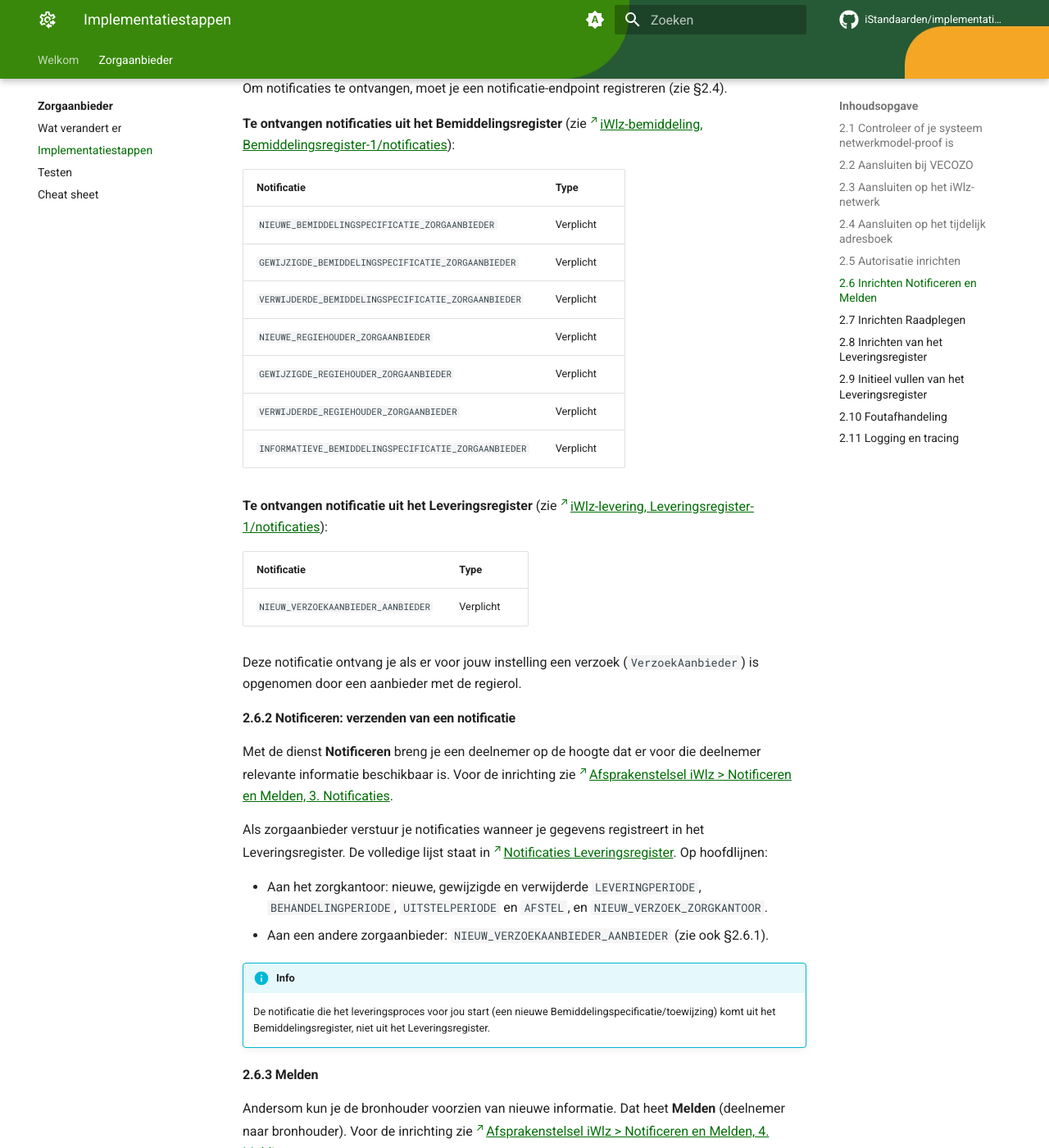
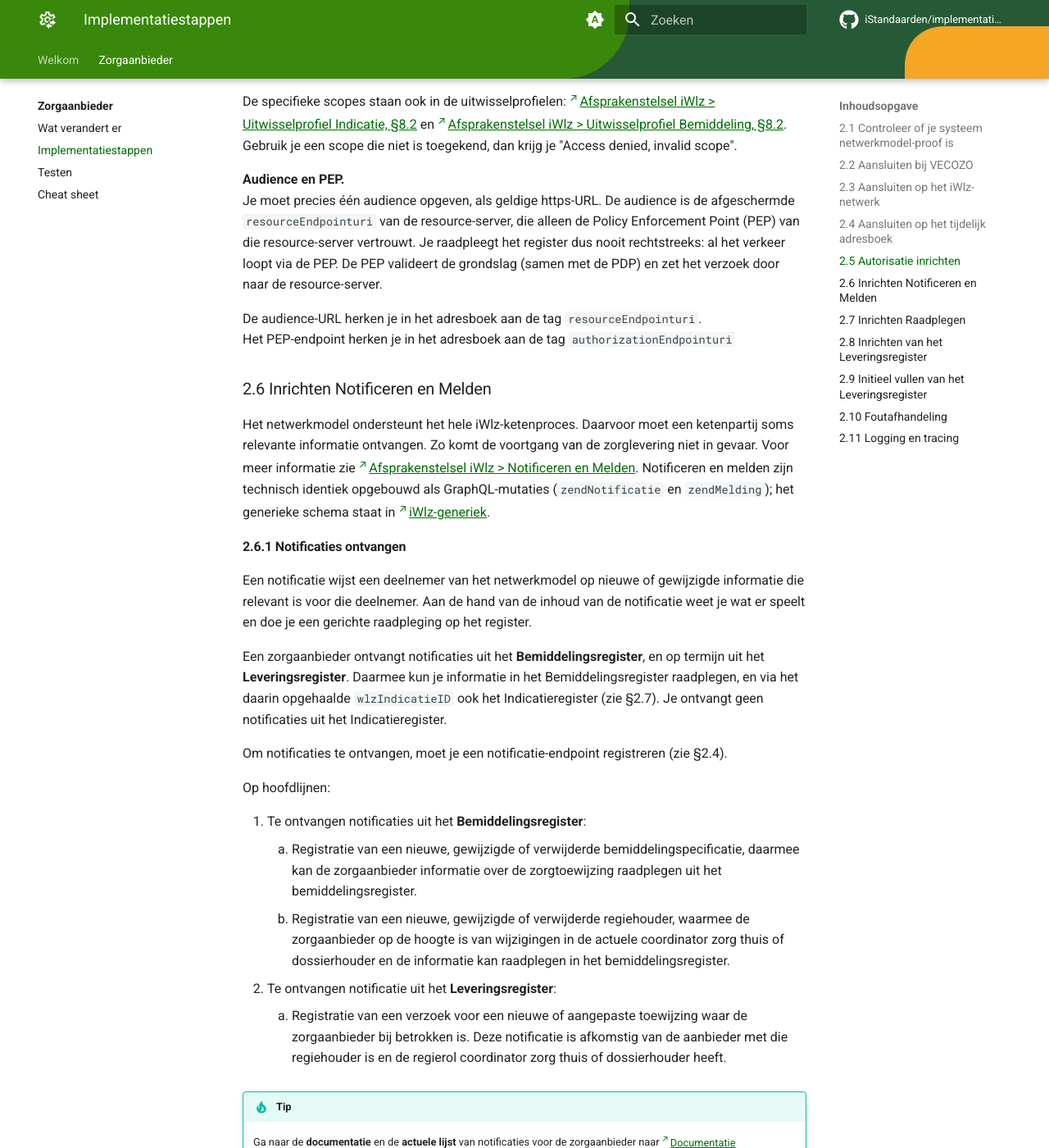
Before and after one commit to iStandaarden/implementatiehandleiding-netwerkmodel, an MkDocs documentation site: the page built from docs/zorgaanbieder/2-implementatiestappen.md, in a window 1280 px wide and 1400 px high, scrolled down 4707 px. Shown: the whole window at 82% size. Built offline with MkDocs 1.6.1 and Material for MkDocs 9.7.7, drawn with Linux system fonts in a browser that asks for light colours; comment, search, counter and statistics services are not loaded; the version menu is left out; some of the changed text lies outside the part shown.

Commit message:
Beschrijving over aansluiting VECOZO is niet juist Fixes #4 en opschoning

````diff
--- a/current-version.txt
+++ b/current-version.txt
@@ -1 +1 @@
-v1.0.2
+v1.0.3
--- a/docs/zorgaanbieder/2-implementatiestappen.md
+++ b/docs/zorgaanbieder/2-implementatiestappen.md
@@ -16,7 +16,10 @@ Gebruik van het iWlz-netwerk vereist aansluiting bij VECOZO. De vereisten staan
 
 Softwareleveranciers en zorginkoopbemiddelaars hoeven niet zelf NEN 7510-gecertificeerd te zijn en hoeven geen eigen AGB-code aan te leveren; de zorgorganisatie die hun software gebruikt blijft verantwoordelijk.
 
-Een organisatie die al via een OVK bij VECOZO is aangesloten, moet vooralsnog een nieuw systeemcertificaat aanvragen voor het iWlz-netwerk. Het bestaande systeemcertificaat kun je niet hergebruiken. De geregistreerde IP-adressen en de toestemmingsverklaring kun je mogelijk wel hergebruiken. Of hergebruik van het certificaat later toch mogelijk wordt, toetsen we nog. Let op: voor het iWlz-netwerk heb je een apart test- en productiecertificaat nodig. Ook meld je je resource-server-endpoints aan (zie §2.3 en §2.4).
+Een organisatie die al via een OVK bij VECOZO is aangesloten, hoeft *geen* nieuw systeemcertificaat aan te vragen voor het iWlz-netwerk. Het bestaande systeemcertificaat kun je hergebruiken. De geregistreerde IP-adressen kun je ook hergebruiken. Of hergebruik van de toestemmingsverklaring mogelijk wordt, toetsen we nog.
+
+!!! warning "Let op:"
+    Voor het iWlz-netwerk heb je een apart test- en productiecertificaat nodig. Meldt ook de resource-server-endpoints aan (zie §2.3 en §2.4).
 
 ### 2.3 Aansluiten op het iWlz-netwerk
 
@@ -51,23 +54,50 @@ De softwareleverancier van de zorgaanbieder moet voor aansluiting op het Bemidde
 - `tokenEndpoint.tokenEndpointuri` (de autorisatieserver)
 - `systeemrollen[]` met een `systeemrolcode` en een `resourceEndpoint.resourceEndpointuri` (de eigenlijke dienst)
 
+Voorbeeld van een adres-entry voor een notificatie endpoint van een zorgaanbieder (Niet normatief):
 ```json
 {
-    "electronicServices": [
+  "_comment": "iWlz service lijst - versie 0.1 - 12-11-2024",
+  "electronicServices": [
+    {
+      "description": "TEST OMGEVING Voor het notificeren van zorgaanbieder 12121212",
+      "gegevensdienstId": "12121212_NOTIFICATIE_TST",
+      "weergavenaam": "TEST OMGEVING - notificaties voor 12121212",
+      "authorizationEndpoint": {
+        "_comment": "TEST OMGEVING - PEP Endpoint",
+        "authorizationEndpointuri": "https://fictief.PEP.adres/"
+      },
+      "tokenEndpoint": {
+        "_comment": "TEST OMGEVING - Autorisatieserver",
+        "tokenEndpointuri": "https://fictief.autorisatie.punt"
+      },
+      "systeemrollen": [
         {
-            "description": "TEST OMGEVING Voor het raadplegen van het Wlz Indicatieregister",
-            "gegevensdienstId": "CIZ_INDICATIE_TST",
-            "weergavenaam": "TEST OMGEVING - Wlz Indicatieregister", "authorizationEndpoint": { "authorizationEndpointuri": "https://<pep-url>/" },
-            "tokenEndpoint": { "tokenEndpointuri": "https://<autorisatieserver-url>/" },
-            "systeemrollen": [
-                { "systeemrolcode": "Register",
-                "resourceEndpoint": { "resourceEndpointuri": "https://<graphql-endpoint>/" }
-                 }
-            ]
+          "systeemrolcode": "NOTIFICATIE_BEMIDDELING",
+          "resourceEndpoint": {
+            "_comment": "12121212 notificatie endpoint voor notificaties uit Bemiddelingsregister",
+            "resourceEndpointuri": "https://test.notificatie.end.punt",
+            "period": { "start": "2026-10-21T09:00:00.000Z" }
+          }
         }
-    ]
+      ]
+    }
+  ]
 }
+
 ```
+
+Op dit moment zijn de autorisatieserver `tokenEndpoint` en de toegangscontrole `authorizationEndpoint` centraal en is de endpoint vulling daarvan daarom vast. Het `resourceEndpoint` is in handen van de bronhouder en heeft momenteel vier rollen.
+
+| systeemrolcode |	Betekenis |
+| :-- | :-- |
+| REGISTER | Endpoint voor raadplegen register |
+| MELDING	| Endpoint voor iWlz (Fout-)meldingen |
+| NOTIFICATIE_INDICATIE	| Notificatie endpoint voor het ontvangen van notificatie uit Indicatieregister |
+| NOTIFICATIE_BEMIDDELING	| Notificatie endpoint voor het ontvangen van notificaties uit Bemiddelingsregister |
+
+Lees de volledige beschrijving van het adresboek op: [github.com/iStandaarden/iWlz-adresboek-public](https://github.com/iStandaarden/iWlz-adresboek-public)
+
 !!! info
     Registreer per AGB-code de relevante endpoints in het tijdelijk adresboek. Neem hiervoor contact op met iStandaarden.
 
@@ -113,9 +143,11 @@ sequenceDiagram
 ```
 Figuur 2 - Autorisatie en raadplegen via de PEP
 
-**Acteren namens de zorgaanbieder (AGB-actor).** Een softwareleverancier of intermediair handelt namens de zorgaanbieder via het actor-mechanisme. Een zorgaanbieder wordt geïdentificeerd met een AGB-code (een zorgkantoor met een UZOVI-code). In het access-token staat de zorgaanbieder daarom als `sub = agbcode:012345678`. Het token is maximaal één uur geldig. Voor meer informatie zie [Afsprakenstelsel iWlz > nID netwerkstelsel, 3. Autoriseren](https://istandaarden.github.io/Afsprakenstelsel-iWlz/current/applicatie/nid_netwerkstelsel/#3-autoriseren).
+**Acteren namens de zorgaanbieder (AGB-actor).**
+Een softwareleverancier of intermediair handelt namens de zorgaanbieder via het actor-mechanisme. Een zorgaanbieder wordt geïdentificeerd met een AGB-code (een zorgkantoor met een UZOVI-code). In het access-token staat de zorgaanbieder daarom als `sub = agbcode:012345678`. Het token is maximaal één uur geldig. Voor meer informatie zie [Afsprakenstelsel iWlz > nID netwerkstelsel, 3. Autoriseren](https://istandaarden.github.io/Afsprakenstelsel-iWlz/current/applicatie/nid_netwerkstelsel/#3-autoriseren).
 
-**Scopes.** Een scope is opgebouwd uit het resource-type en de benodigde toegang. Voor de zorgaanbieder zijn dit de relevante scopes:
+**Scopes.**
+Een scope is opgebouwd uit het resource-type en de benodigde toegang. Voor de zorgaanbieder zijn dit de relevante scopes:
 
 | **Doel** | **Scope** |
 | --- | --- |
@@ -126,12 +158,13 @@ Figuur 2 - Autorisatie en raadplegen via de PEP
 
 De specifieke scopes staan ook in de uitwisselprofielen: [Afsprakenstelsel iWlz > Uitwisselprofiel Indicatie, §8.2](https://istandaarden.github.io/Afsprakenstelsel-iWlz/current/uitwisselprofiel/uitwisselprofiel_indicatie/#82-nid-netwerkstelsel-scopes) en [Afsprakenstelsel iWlz > Uitwisselprofiel Bemiddeling, §8.2](https://istandaarden.github.io/Afsprakenstelsel-iWlz/current/uitwisselprofiel/uitwisselprofiel_bemiddeling/#82-nid-netwerkstelsel-scopes). Gebruik je een scope die niet is toegekend, dan krijg je "Access denied, invalid scope".
 
-**Audience en PEP.** Je moet precies één audience opgeven, als geldige https-URL. De audience is de afgeschermde `resourceEndpointuri` van de resource-server, die alleen de Policy Enforcement Point (PEP) van die resource-server vertrouwt. Je raadpleegt het register dus nooit rechtstreeks: al het verkeer loopt via de PEP. De PEP valideert de grondslag (samen met de PDP) en zet het verzoek door naar de resource-server. De audience-URL herken je in het adresboek aan de tag `resourceEndpointuri`.
+**Audience en PEP.**
+Je moet precies één audience opgeven, als geldige https-URL. De audience is de afgeschermde `resourceEndpointuri` van de resource-server, die alleen de Policy Enforcement Point (PEP) van die resource-server vertrouwt. Je raadpleegt het register dus nooit rechtstreeks: al het verkeer loopt via de PEP. De PEP valideert de grondslag (samen met de PDP) en zet het verzoek door naar de resource-server.
 
-De PEP-endpoints zijn:
+De audience-URL herken je in het adresboek aan de tag `resourceEndpointuri`.
+Het PEP-endpoint herken je in het adresboek aan de tag `authorizationEndpointuri`
 
-- Testomgeving: `https://tst-api.vecozo.nl/tst/netwerkmodel/v3/pep`
-- Productieomgeving: `https://api.vecozo.nl/netwerkmodel/v3/pep`
+
 
 ### 2.6 Inrichten Notificeren en Melden
 
@@ -141,41 +174,35 @@ Het netwerkmodel ondersteunt het hele iWlz-ketenproces. Daarvoor moet een ketenp
 
 Een notificatie wijst een deelnemer van het netwerkmodel op nieuwe of gewijzigde informatie die relevant is voor die deelnemer. Aan de hand van de inhoud van de notificatie weet je wat er speelt en doe je een gerichte raadpleging op het register.
 
-Een zorgaanbieder ontvangt notificaties uit het **Bemiddelingsregister**, en op termijn uit het **Leveringsregister**. Daarmee kun je informatie in het Bemiddelingsregister raadplegen, en via het daarin opgehaalde `wlzIndicatieID` ook het Indicatieregister (zie §2.7). Je ontvangt geen notificaties uit het Indicatieregister; de twee indicatie-notificaties gaan naar het zorgkantoor.
+Een zorgaanbieder ontvangt notificaties uit het **Bemiddelingsregister**, en op termijn uit het **Leveringsregister**. Daarmee kun je informatie in het Bemiddelingsregister raadplegen, en via het daarin opgehaalde `wlzIndicatieID` ook het Indicatieregister (zie §2.7). Je ontvangt geen notificaties uit het Indicatieregister.
 
 Om notificaties te ontvangen, moet je een notificatie-endpoint registreren (zie §2.4).
 
-**Te ontvangen notificaties uit het Bemiddelingsregister** (zie [iWlz-bemiddeling, Bemiddelingsregister-1/notificaties](https://github.com/iStandaarden/iWlz-bemiddeling/blob/Bemiddelingsregister-1/notificaties/README.md)):
+Op hoofdlijnen:
 
-| **Notificatie** | **Type** |
-| --- | --- |
-| `NIEUWE_BEMIDDELINGSPECIFICATIE_ZORGAANBIEDER` | Verplicht |
-| `GEWIJZIGDE_BEMIDDELINGSPECIFICATIE_ZORGAANBIEDER` | Verplicht |
-| `VERWIJDERDE_BEMIDDELINGSPECIFICATIE_ZORGAANBIEDER` | Verplicht |
-| `NIEUWE_REGIEHOUDER_ZORGAANBIEDER` | Verplicht |
-| `GEWIJZIGDE_REGIEHOUDER_ZORGAANBIEDER` | Verplicht |
-| `VERWIJDERDE_REGIEHOUDER_ZORGAANBIEDER` | Verplicht |
-| `INFORMATIEVE_BEMIDDELINGSPECIFICATIE_ZORGAANBIEDER` | Verplicht |
+1. Te ontvangen notificaties uit het **Bemiddelingsregister**:
+      1. Registratie van een nieuwe, gewijzigde of verwijderde bemiddelingspecificatie, daarmee kan de zorgaanbieder informatie over de zorgtoewijzing raadplegen uit het bemiddelingsregister.
+      2. Registratie van een nieuwe, gewijzigde of verwijderde regiehouder, waarmee de zorgaanbieder op de hoogte is van wijzigingen in de actuele coordinator zorg thuis of dossierhouder en de informatie kan raadplegen in het bemiddelingsregister.
+2. Te ontvangen notificatie uit het **Leveringsregister**:
+      1. Registratie van een verzoek voor een nieuwe of aangepaste toewijzing waar de zorgaanbieder bij betrokken is. Deze notificatie is afkomstig van de aanbieder met die regiehouder is en de regierol coordinator zorg thuis of dossierhouder heeft.
 
-**Te ontvangen notificatie uit het Leveringsregister** (zie [iWlz-levering, Leveringsregister-1/notificaties](https://github.com/iStandaarden/iWlz-levering/tree/Leveringsregister-1/notificaties)):
+!!! tip
+    Ga naar de **documentatie** en de **actuele lijst** van notificaties voor de zorgaanbieder naar [Documentatie Koppelvlakspecificaties](https://istandaarden.github.io/koppelvlakspecificatie-netwerkmodel/).
 
-| **Notificatie** | **Type** |
-| --- | --- |
-| `NIEUW_VERZOEKAANBIEDER_AANBIEDER` | Verplicht |
+    Bijvoorbeeld de lijst met notificaties uit het Bemiddelingsregister 1.1 staat onder [Bemiddelingsregister > Bemiddelingsregister 1.1 > Notificaties](https://istandaarden.github.io/koppelvlakspecificatie-netwerkmodel/current/bemiddelingsregister/bemiddelingsregister-1_1/notificaties/#aan-zorgaanbieder)
 
-Deze notificatie ontvang je als er voor jouw instelling een verzoek (`VerzoekAanbieder`) is opgenomen door een aanbieder met de regierol.
 
 #### 2.6.2 Notificeren: verzenden van een notificatie
 
 Met de dienst **Notificeren** breng je een deelnemer op de hoogte dat er voor die deelnemer relevante informatie beschikbaar is. Voor de inrichting zie [Afsprakenstelsel iWlz > Notificeren en Melden, 3. Notificaties](https://istandaarden.github.io/Afsprakenstelsel-iWlz/current/applicatie/diensten/notificeren-en-melden/#3-notificaties).
 
-Als zorgaanbieder verstuur je notificaties wanneer je gegevens registreert in het Leveringsregister. De volledige lijst staat in [Notificaties Leveringsregister](https://github.com/iStandaarden/iWlz-levering/tree/Leveringsregister-1/notificaties). Op hoofdlijnen:
+Als zorgaanbieder verstuur je notificaties wanneer je gegevens registreert, wijzigt of verwijderd in het Leveringsregister. De volledige lijst staat in de documentatie van [Koppelvlakspecificatie Leveringsregister](https://istandaarden.github.io/koppelvlakspecificatie-netwerkmodel/current/leveringsregister/).
+
+Op hoofdlijnen:
 
 - Aan het zorgkantoor: nieuwe, gewijzigde en verwijderde `LEVERINGPERIODE`, `BEHANDELINGPERIODE`, `UITSTELPERIODE` en `AFSTEL`, en `NIEUW_VERZOEK_ZORGKANTOOR`.
 - Aan een andere zorgaanbieder: `NIEUW_VERZOEKAANBIEDER_AANBIEDER` (zie ook §2.6.1).
 
-!!! info
-    De notificatie die het leveringsproces voor jou start (een nieuwe Bemiddelingspecificatie/toewijzing) komt uit het Bemiddelingsregister, niet uit het Leveringsregister.
 
 #### 2.6.3 Melden
 
````
Also changed, not shown: docs/welkom/release-notes.md (+6 -0 lines), docs/welkom/versiebeheer.md (+2 -1 lines).
